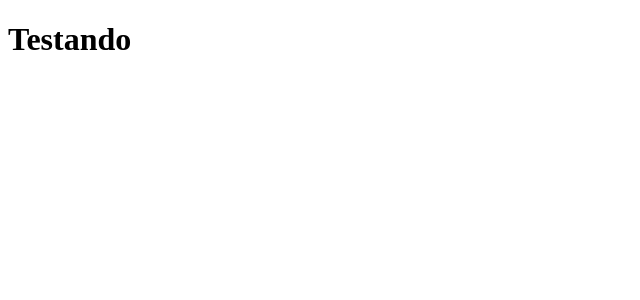
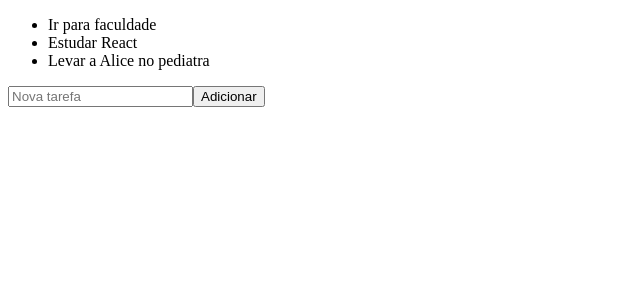
Before and after one commit to black-adm/app-redux-zustand, a React (Vite) app: page / in a window 1280 px wide. Shown: the top 300 px of the page, without its empty margins (0-640 px from the left). Built offline with nearby package versions, Linux system fonts and the light colour scheme.

Commit message:
install react-redux and list tasks in map method

```diff
--- a/package.json
+++ b/package.json
@@ -12,7 +12,8 @@
   "dependencies": {
     "@reduxjs/toolkit": "^1.9.7",
     "react": "^18.2.0",
-    "react-dom": "^18.2.0"
+    "react-dom": "^18.2.0",
+    "react-redux": "^8.1.3"
   },
   "devDependencies": {
     "@types/react": "^18.2.15",
--- a/src/App.tsx
+++ b/src/App.tsx
@@ -1,6 +1,14 @@
+import { Provider as ReduxProvider } from "react-redux";
+import { AddTask } from "./components/AddTask";
+import { TaskList } from "./components/TaskList";
+import { store } from "./store";
+
 export function App() {
 
   return (
-    <h1>Testando</h1>
+    <ReduxProvider store={store}>
+      <TaskList />
+      <AddTask />
+    </ReduxProvider>
   )
 }
--- a/src/components/AddTask.tsx
+++ b/src/components/AddTask.tsx
@@ -1,7 +1,21 @@
+import { FormEvent, useState } from "react"
+
 export function AddTask() {
+    const [newTask, setNewTask] = useState('')
+
+    function handleNewTask(e: FormEvent) {
+        e.preventDefault()
+        console.log(newTask)
+    }
+
     return (
-        <form action="">
-            <input type="text" placeholder="Nova tarefa" />
+        <form onSubmit={handleNewTask}>
+            <input
+                type="text"
+                placeholder="Nova tarefa"
+                value={newTask}
+                onChange={e => setNewTask(e.target.value)}
+            />
             <button type="submit">Adicionar</button>
         </form>
     )
--- a/src/components/TaskList.tsx
+++ b/src/components/TaskList.tsx
@@ -1,8 +1,19 @@
+import { useSelector } from "react-redux"
+
 export function TaskList() {
+    const tasks = useSelector(store => {
+        return store.task
+    })
+
+    console.log(tasks)
+
     return (
         <ul>
-            <li>Ir para faculdade</li>
-            <li>Estudar React</li>
+            {tasks.map(task =>
+                <li key={task}>
+                    {task}
+                </li>
+            )}
         </ul>
     )
 }
--- a/src/store/index.ts
+++ b/src/store/index.ts
@@ -2,7 +2,11 @@ import { configureStore, createSlice } from "@reduxjs/toolkit";
 
 const taskSlice = createSlice({
     name: 'task',
-    initialState: ['Ir para faculdade', 'Estudar React'],
+    initialState: [
+        'Ir para faculdade',
+        'Estudar React',
+        'Levar a Alice no pediatra'
+    ],
     reducers: {}
 })
 
```
Also changed, not shown: 1 other file (tests, documents, lock files or other folders).
